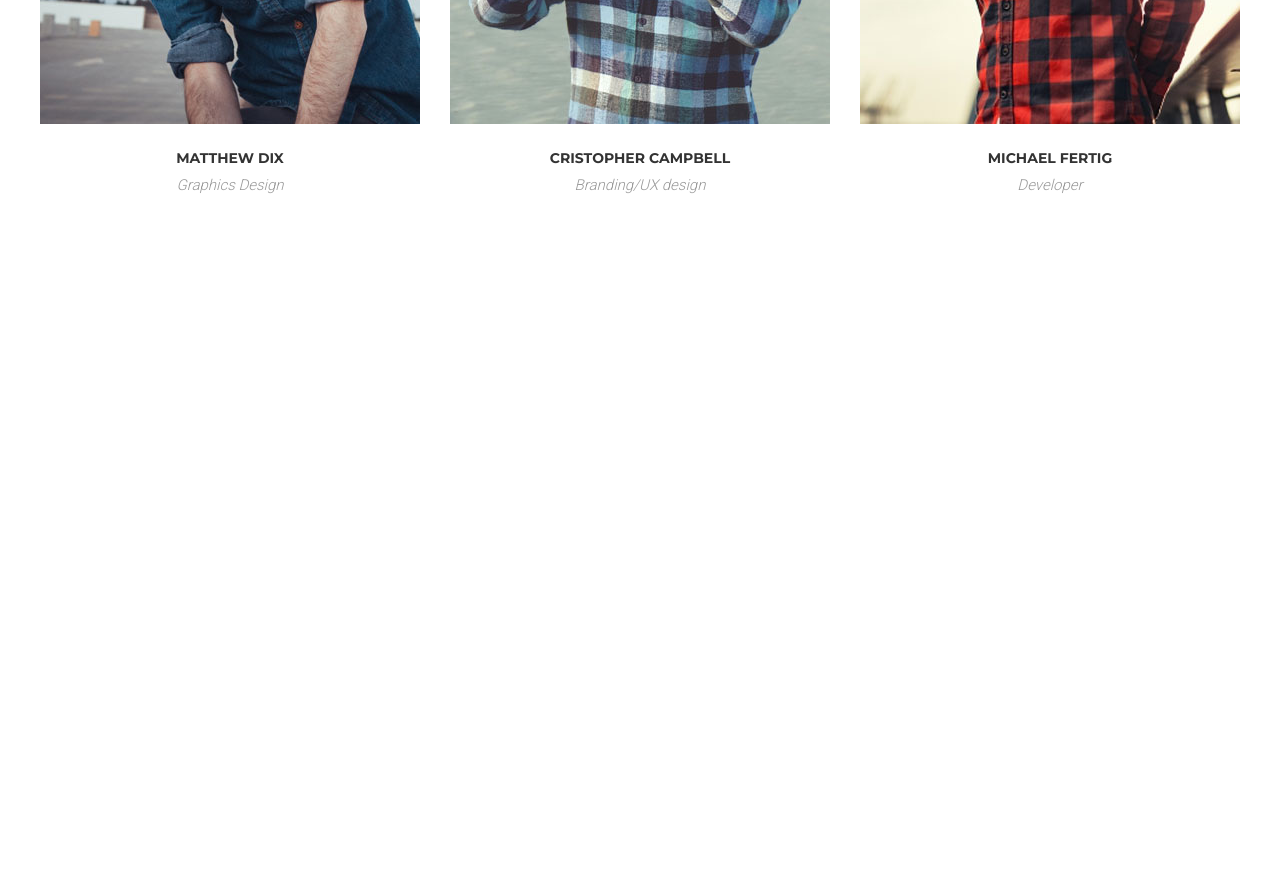
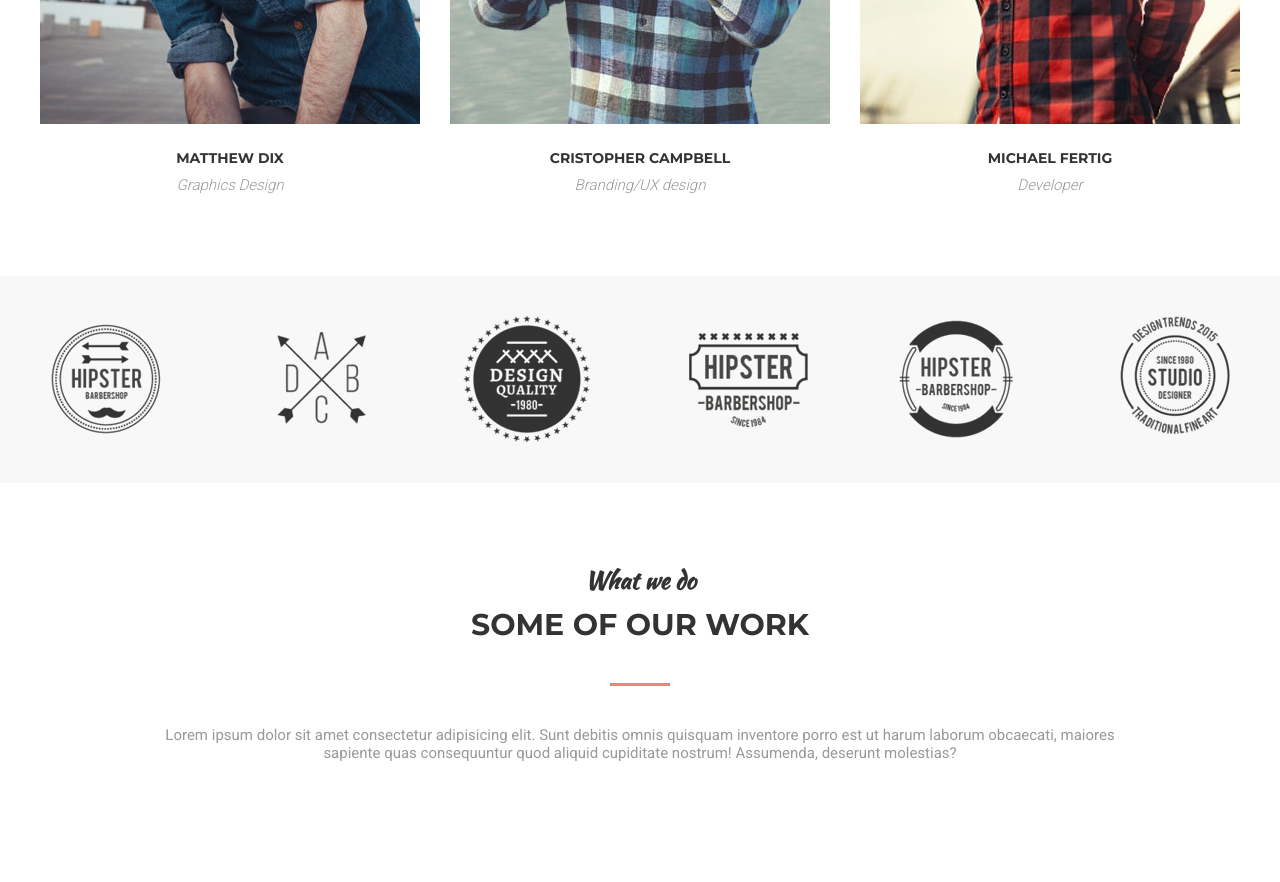
Before and after one commit to dm1parf/web-design-project2, a plain HTML site: page index.html in a window 1280 px wide. Shown: the part 4913-5795 px from the top of the page. Before the commit the page ends 5189 px from the top, so only its background shows below. Drawn offline with Linux system fonts and the light colour scheme.

Commit message:
made 9 of 16 sections and pics for more

```diff
--- a/assets/css/style.css
+++ b/assets/css/style.css
@@ -651,3 +651,12 @@ h1, h2, h3, h4, h5 {
 
     color: #fff;
 }
+
+/* logos section */
+.logo__images {
+    display: flex;
+}
+
+.logo__images img{
+    margin: 40px auto;
+}
--- a/index.html
+++ b/index.html
@@ -501,6 +501,35 @@
             </div>
         </div>
     </section>
+    <aside class="section section--gray">
+        <div class="container">
+            <div class="logo__images">
+                <img src="assets/img/logos_section.png" alt="">
+            </div>
+        </div>
+    </aside>
+    <section class="section">
+        <div class="container">
+            <div class="section__header">
+                <h3 class="section__suptitle">
+                    What we do
+                </h3>
+                <h2 class="section__title">
+                    Some of our work
+                </h2>
+                <div class="section__text">
+                    <p>
+                        Lorem ipsum dolor sit amet consectetur adipisicing elit. Sunt debitis omnis quisquam inventore
+                        porro est ut harum laborum obcaecati, maiores sapiente quas consequuntur quod aliquid cupiditate
+                        nostrum! Assumenda, deserunt molestias?
+                    </p>
+                </div>
+            </div>
+            <div class="works">
+
+            </div>
+        </div>
+    </section>
 </body>
 
 </html>
```
Also changed, not shown: assets/img/logos_section.png (added), assets/img/work1.jpg (added), assets/img/work2.jpg (added), assets/img/work3.jpg (added), assets/img/work4.jpg (added), assets/img/work5.jpg (added), assets/img/work6.jpg (added), assets/img/work7.jpg (added).
